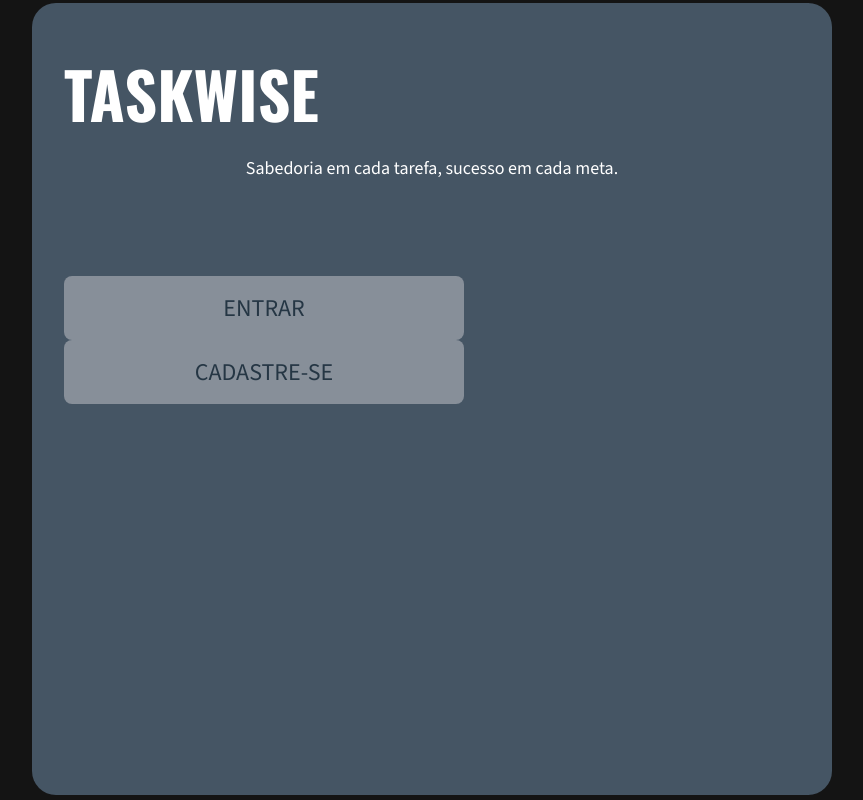
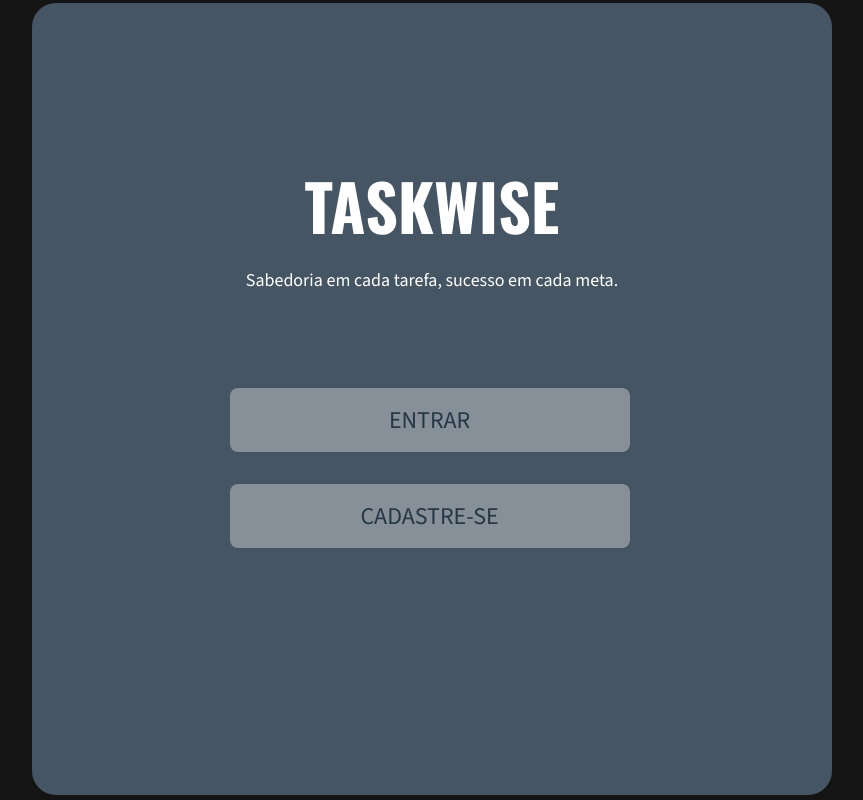
Before and after one commit to hellvina/task_wise, an Angular app in the folder client-app/: page / in a window 1280 px wide. Shown: the whole page, without its empty margins (208-1071 px from the left). Built offline with nearby package versions, Linux system fonts and the light colour scheme.

Commit message:
style: add and alter index

```diff
--- a/client-app/src/app/pages/index/index.css
+++ b/client-app/src/app/pages/index/index.css
@@ -0,0 +1,63 @@
+app-title {
+    animation: taskwise-appear 1s ease-out;
+    width: 100%;
+    display: flex;
+    justify-content: center;
+}
+
+app-slogan {
+    animation: slogan-appear 2s;
+}
+
+app-button {
+    animation: button-appear 4s;
+    width: 55%;
+    margin-bottom: 2rem;
+}
+
+app-title, app-slogan, app-button {
+    position: relative;
+    top: 7rem;
+}
+
+.button-group {
+    display: flex;
+    flex-wrap: wrap;
+    justify-content: center;
+}
+
+@keyframes taskwise-appear {
+    0% {
+        opacity: 0%;
+        top: 50rem;
+    }
+    100% {
+        opacity: 100%;
+        top: 7rem;
+    }
+}
+
+@keyframes slogan-appear {
+    0% {
+        opacity: 0%;
+    }
+    50% {
+        opacity: 0%;
+    }
+    100% {
+        opacity: 100%;
+    }
+
+}
+
+@keyframes button-appear {
+    0% {
+        opacity: 0%;
+    }
+    50% {
+        opacity: 0%;
+    }
+    100% {
+        opacity: 100%;
+    }
+}
```
